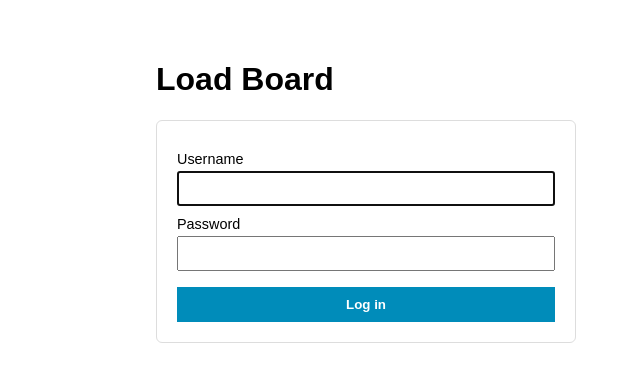
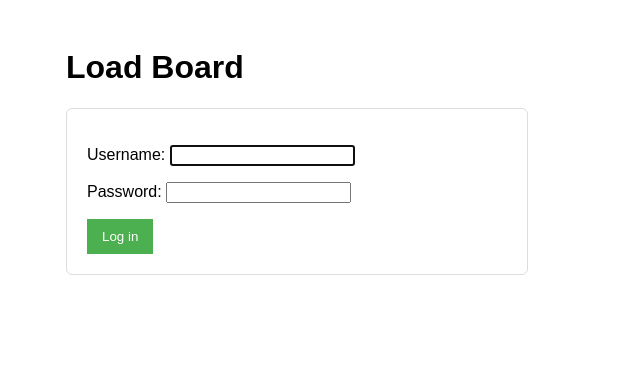
Before and after one commit to mlupekha/load-board, a Django app: page /accounts/login/ in a window 1280 px wide. Shown: the top 382 px of the page, without its empty margins (274-914 px from the left). Run offline with Django 5.2, Linux system fonts and the light colour scheme.

Commit message:
add base.html template

```diff
--- /dev/null
+++ b/templates/base.html
@@ -0,0 +1,29 @@
+<!DOCTYPE html>
+<html lang="en">
+<head>
+    <meta charset="UTF-8">
+    <title>{% block title %}Load Board{% endblock %}</title>
+    <style>
+        body { font-family: sans-serif; padding: 20px; }
+        table { width: 100%; border-collapse: collapse; margin-top: 20px; }
+        th, td { border: 1px solid #ddd; padding: 8px; text-align: left; }
+        th { background-color: #f2f2f2; }
+        .money { text-align: right; }
+        .header-link { text-decoration: none; color: #333; font-weight: bold; margin-right: 15px; }
+        .profit-positive { color: green; }
+        .profit-negative { color: red; }
+        .back-link { display: inline-block; margin-top: 10px; color: #666; text-decoration: none; }
+        .form-container { max-width: 600px; margin: 0 auto; }
+        .form-box { border: 1px solid #ddd; padding: 20px; border-radius: 5px; }
+        .btn { padding: 10px 15px; border: none; cursor: pointer; text-decoration: none; display: inline-block; }
+        .btn-primary { background-color: #4CAF50; color: white; }
+        .btn-danger { background-color: #dc3545; color: white; }
+        .btn-secondary { background-color: #6c757d; color: white; }
+        .warning-box { background-color: #fff3cd; border: 1px solid #ffeeba; padding: 20px; margin: 20px 0; }
+        .login-box { border: 1px solid #ddd; padding: 20px; border-radius: 6px; max-width: 420px; }
+        .err { color: #b00020; margin-top: 10px; }
+    </style>
+</head>
+<body>
+    {% block content %}{% endblock %}
+</html>
--- a/templates/registration/login.html
+++ b/templates/registration/login.html
@@ -1,21 +1,12 @@
-<!DOCTYPE html>
-<html lang="en">
-<head>
-  <meta charset="UTF-8">
-  <title>Login</title>
-  <style>
-    body { font-family: sans-serif; padding: 40px; max-width: 420px; margin: 0 auto; }
-    .box { border: 1px solid #ddd; padding: 20px; border-radius: 6px; }
-    label { display: block; margin-top: 10px; font-size: 0.9em; }
-    input { width: 100%; padding: 8px; margin-top: 4px; box-sizing: border-box; }
-    button { margin-top: 16px; padding: 10px 14px; width: 100%; border: 0; background: #008CBA; color: white; font-weight: bold; cursor: pointer; }
-    .err { color: #b00020; margin-top: 10px; }
-  </style>
-</head>
-<body>
+{% extends "base.html" %}
+
+{% block title %}Login{% endblock %}
+
+{% block content %}
+<div class="form-container">
     <h1>Load Board</h1>
 
-  <div class="box">
+    <div class="login-box">
         <form method="post">
             {% csrf_token %}
 
@@ -23,18 +14,14 @@
                 <div class="err">Invalid username or password.</div>
             {% endif %}
 
-      <label for="id_username">Username</label>
-      {{ form.username }}
-
-      <label for="id_password">Password</label>
-      {{ form.password }}
+            {{ form.as_p }}
 
             {% if next %}
                 <input type="hidden" name="next" value="{{ next }}">
             {% endif %}
 
-      <button type="submit">Log in</button>
+            <button type="submit" class="btn btn-primary">Log in</button>
         </form>
     </div>
-</body>
-</html>
+</div>
+{% endblock %}
```
Also changed, not shown: templates/list/load_confirm_delete.html (+7 -17 lines), templates/list/load_form.html (+9 -22 lines), templates/list/load_list.html (+10 -31 lines). Lines whose indentation alone changed are shown as unchanged.
